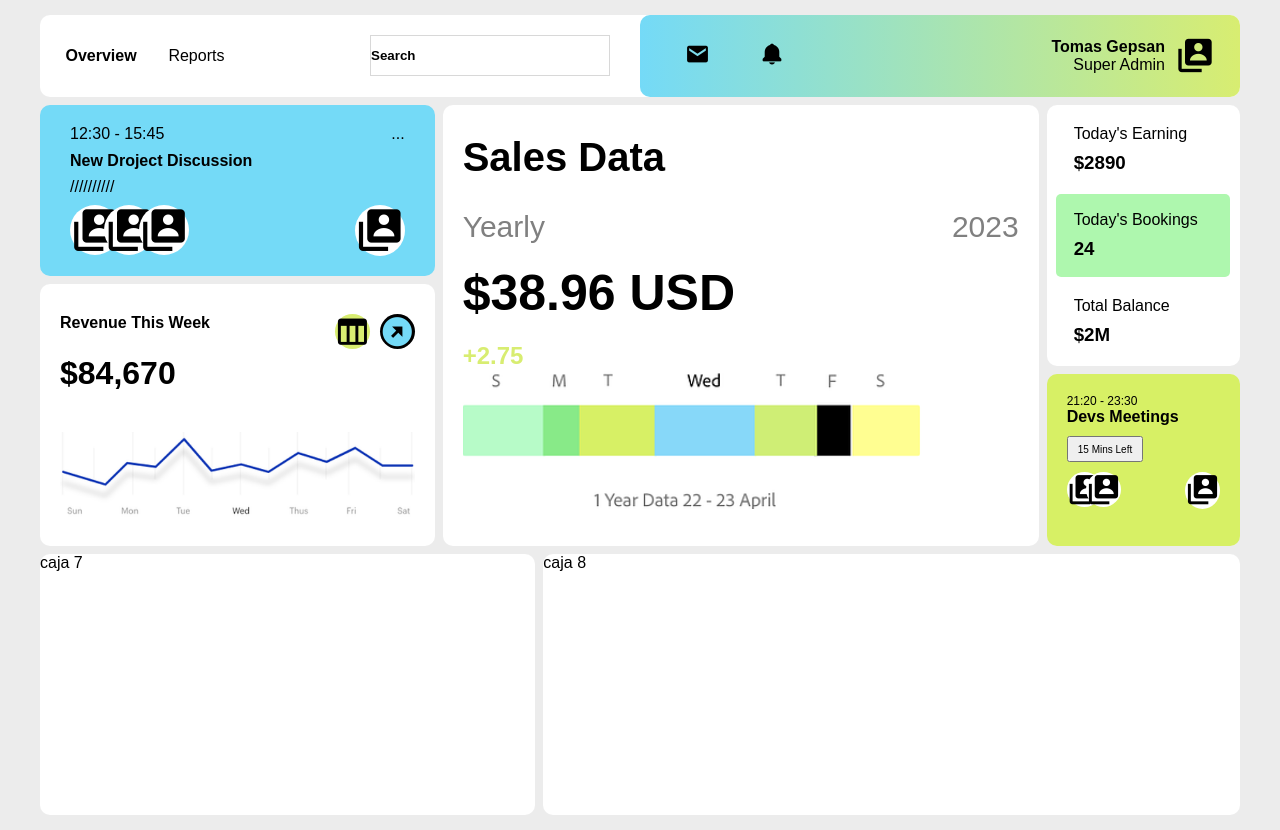
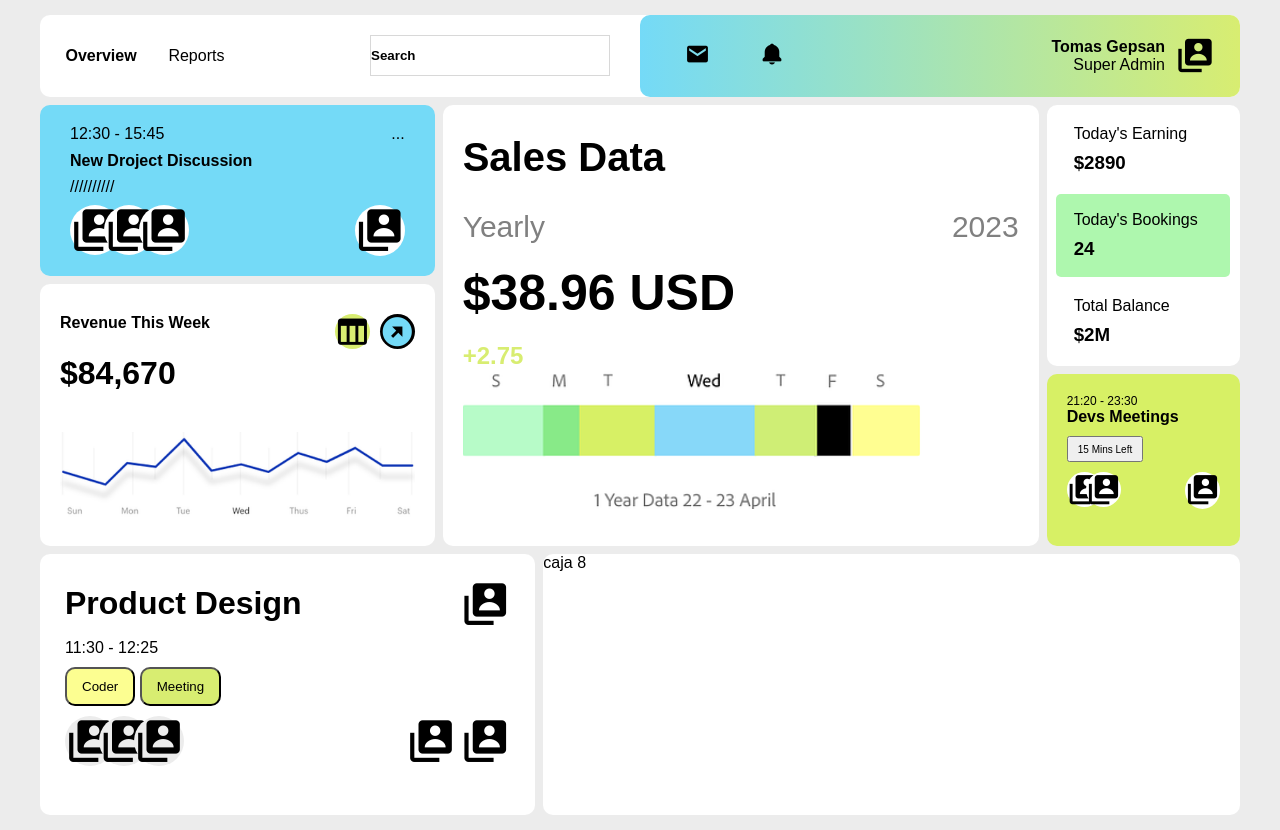
Before and after one commit to JuanDr08/gridBasico, a plain HTML site: page index.html in a window 1280 px wide. Drawn offline with nearby package versions, Linux system fonts and the light colour scheme.

Commit message:
feat: :sparkles: HTML, CSS
added the html labels for the seventh box and added his own style

```diff
--- a/css/style.css
+++ b/css/style.css
@@ -265,11 +265,57 @@ body {
     margin-left: -20px;
 }
 
-
 .item_7 {
     background: var(--color-secundary);
     grid-area: prdct;
+    padding: 15px;
 }
+
+.item_7 > *{
+    margin: 10px;
+}
+
+.item_7 i{
+    font-size: 50px;
+}
+
+.header_box_7{
+    display: flex;
+    justify-content: space-between;
+    align-items: center;
+}
+
+.button1, .button2{
+    padding: 10px 15px;
+    border-radius: 10px;
+}
+
+.button1 {
+    background-color: #FCFE91;
+}
+.button2 {
+    background-color: var(--color-ternary);
+}
+
+.imgs_box_7{
+    display: flex;
+    justify-content: space-between;
+}
+
+.imgs_izq_der_box_7 i{
+    background-color: var(--color-primary);
+    border-radius: 100%;
+}
+
+.imgs_izq_der_box_7 i:nth-child(2),
+.imgs_izq_der_box_7 i:last-child {
+    margin-left: -20px;
+}
+
+
+
+
+
 .item_8 {
     background: var(--color-secundary);
     grid-area: last;
--- a/index.html
+++ b/index.html
@@ -99,7 +99,29 @@
             </div>
 
         </div>
-        <div class="item_7">caja 7</div>
+        <div class="item_7">
+            <div class="header_box_7">
+                <h1>Product Design</h1>
+                <i class='bx bxs-user-account'></i>
+            </div>
+            <p>11:30 - 12:25</p>
+            <div>
+                <button class="button1">Coder</button>
+                <button class="button2">Meeting</button>
+            </div>
+
+            <div class="imgs_box_7">
+                <div class="imgs_izq_der_box_7">
+                    <i class='bx bxs-user-account'></i>
+                    <i class='bx bxs-user-account'></i>
+                    <i class='bx bxs-user-account'></i>
+                </div>
+                <div>
+                    <i class='bx bxs-user-account'></i>
+                    <i class='bx bxs-user-account'></i>
+                </div>
+            </div>
+        </div>
         <div class="item_8">caja 8</div>
     </div>
 </body>
```
